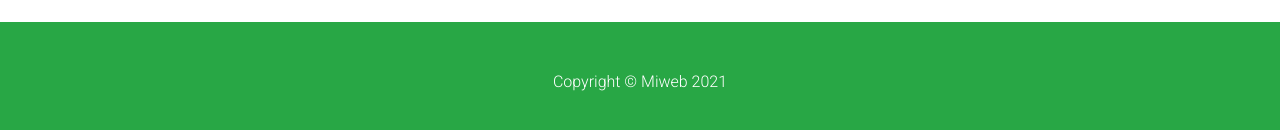
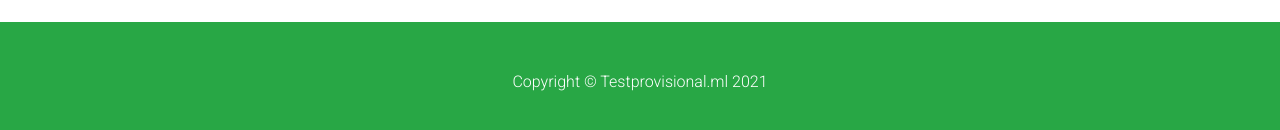
Before and after one commit to javier8340/DIWEB, a website: page Tema 5/05.07. Actividad 1/index.html in a window 1280 px wide. Shown: the part 1846-1976 px from the top of the page. Drawn offline with Linux system fonts and the light colour scheme.

Commit message:
Ejercicios avanzados

```diff
--- a/Tema 5/05.07. Actividad 1/index.html
+++ b/Tema 5/05.07. Actividad 1/index.html
@@ -203,7 +203,7 @@
   <!-- Footer -->
   <footer class="py-5 bg-success">
     <div class="container">
-      <p class="m-0 text-center text-white">Copyright &copy; Miweb 2021</p>
+      <p class="m-0 text-center text-white">Copyright &copy; Testprovisional.ml 2021</p>
     </div>
     <!-- /.container -->
   </footer>
```
